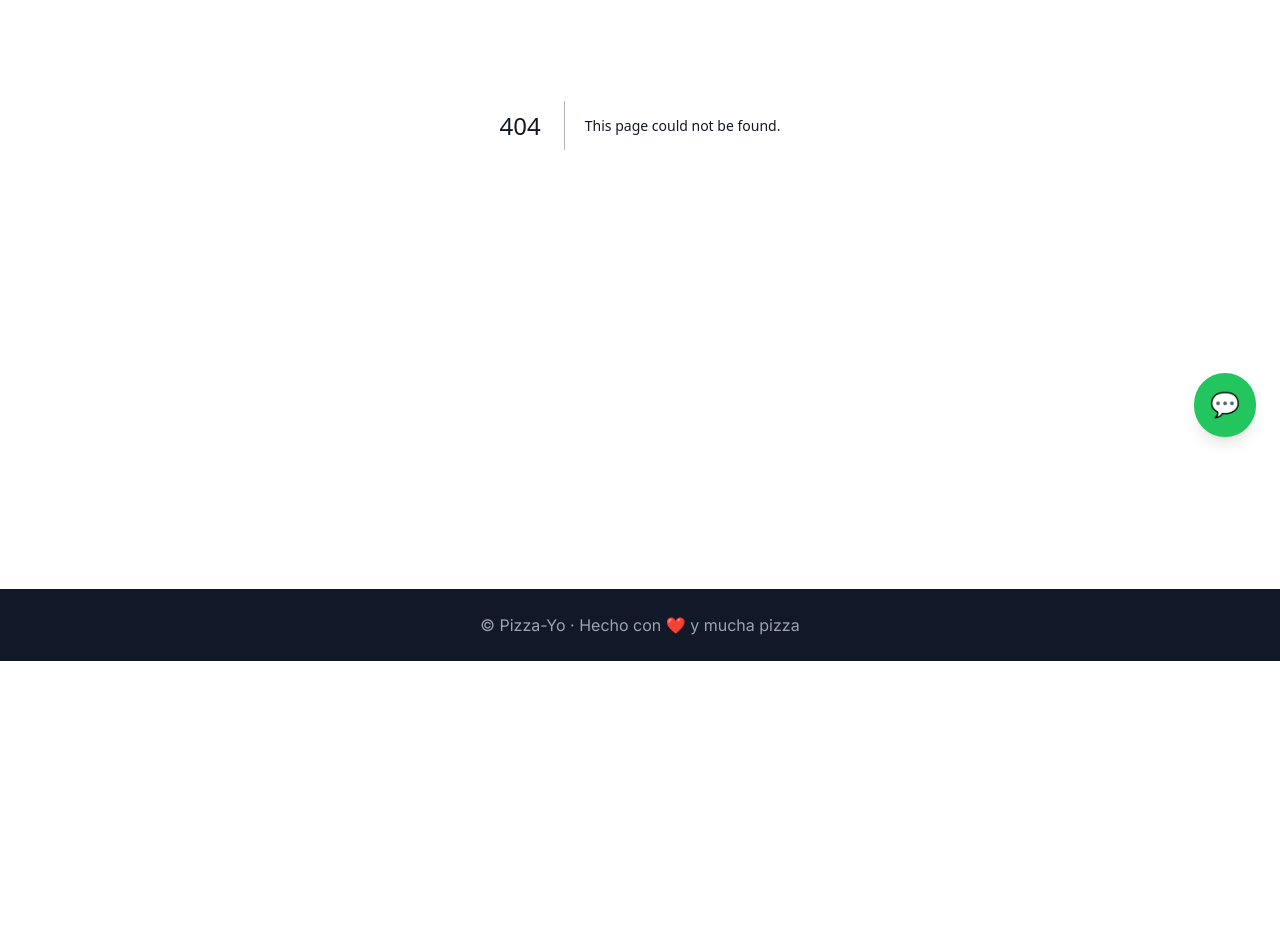
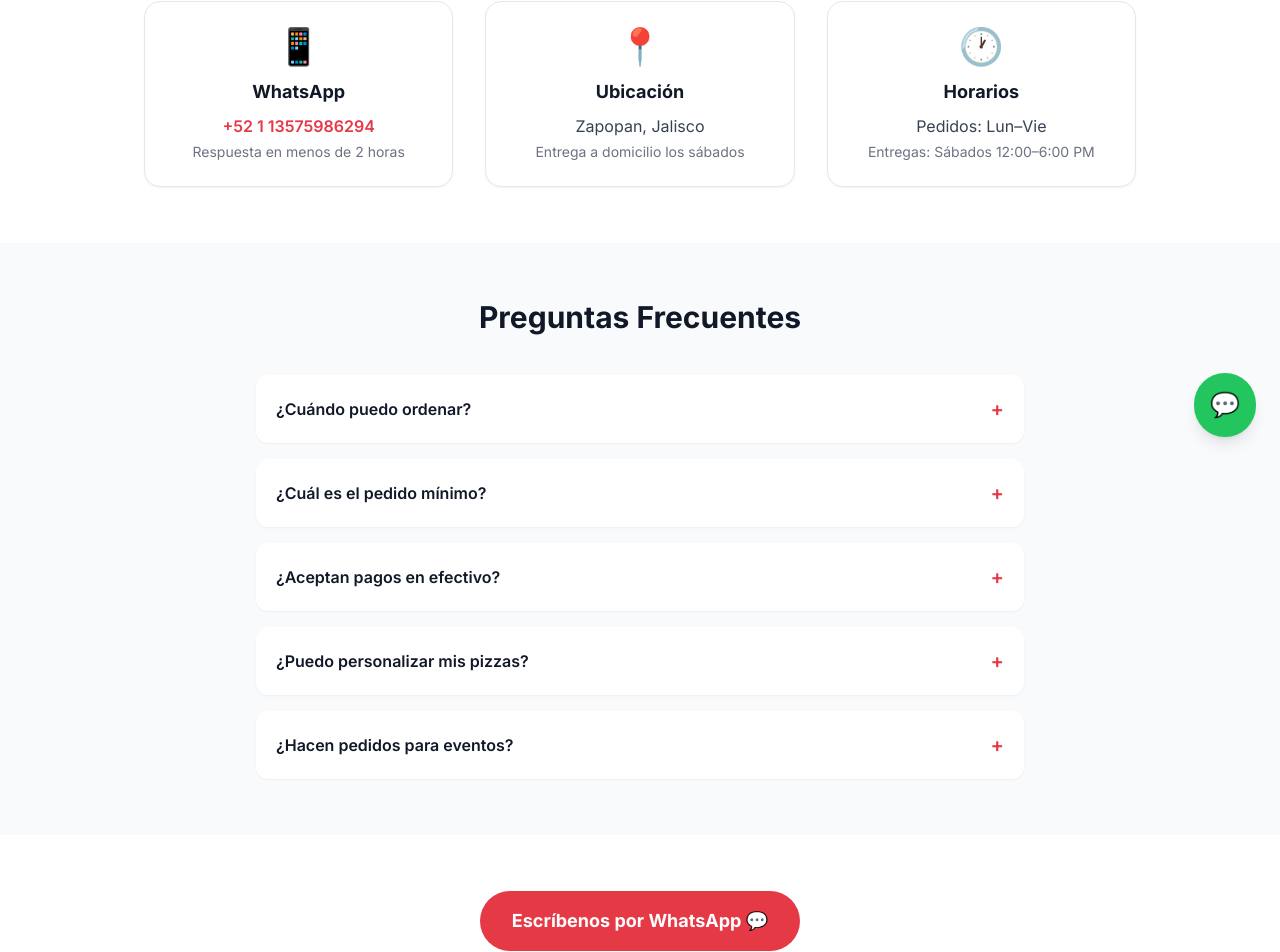
Before and after one commit to toodiaz/pizza-yo-website, a Next.js app: page /contacto in a window 1280 px wide. Before the commit this address had no page. Shown: the part 339-1291 px from the top of the page. Before the commit the page ends 1000 px from the top, so only its background shows below. Built offline with nearby package versions, Linux system fonts and the light colour scheme.

Commit message:
feat: add app/contacto/page.tsx

```diff
--- /dev/null
+++ b/app/contacto/page.tsx
@@ -0,0 +1,63 @@
+export default function ContactoPage() {
+  const faqs = [
+    { q: "¿Cuándo puedo ordenar?", a: "Los pedidos se reciben de lunes a viernes antes de las 10:00 PM. La entrega es cada sábado." },
+    { q: "¿Cuál es el pedido mínimo?", a: "Depende de tu zona: Zona Real mínimo 2 pizzas, Jardín Real y Valle Real mínimo 1 pizza." },
+    { q: "¿Aceptan pagos en efectivo?", a: "Sí, aceptamos efectivo al momento de la entrega y también transferencia bancaria anticipada." },
+    { q: "¿Puedo personalizar mis pizzas?", a: "¡Claro! Escríbenos por WhatsApp y te compartimos las opciones disponibles de la semana." },
+    { q: "¿Hacen pedidos para eventos?", a: "Sí, manejamos pedidos grandes con al menos 5 días de anticipación. Contáctanos para cotizar." },
+  ];
+
+  return (
+    <main className="min-h-screen">
+      <section className="bg-[#E63946] text-white py-16 px-4 text-center">
+        <h1 className="text-4xl md:text-5xl font-extrabold mb-4">Contáctanos</h1>
+        <p className="text-lg opacity-90">Estamos a un mensaje de distancia 🍕</p>
+      </section>
+
+      <section className="max-w-5xl mx-auto py-14 px-4 grid md:grid-cols-3 gap-8">
+        <div className="bg-white border rounded-2xl p-6 text-center shadow-sm">
+          <span className="text-4xl">📱</span>
+          <h3 className="font-bold text-lg mt-3 mb-2">WhatsApp</h3>
+          <a href="https://wa.me/521135759862943271" target="_blank" rel="noopener noreferrer"
+            className="text-[#E63946] font-semibold hover:underline">+52 1 13575986294</a>
+          <p className="text-sm text-gray-500 mt-1">Respuesta en menos de 2 horas</p>
+        </div>
+        <div className="bg-white border rounded-2xl p-6 text-center shadow-sm">
+          <span className="text-4xl">📍</span>
+          <h3 className="font-bold text-lg mt-3 mb-2">Ubicación</h3>
+          <p className="text-gray-700">Zapopan, Jalisco</p>
+          <p className="text-sm text-gray-500 mt-1">Entrega a domicilio los sábados</p>
+        </div>
+        <div className="bg-white border rounded-2xl p-6 text-center shadow-sm">
+          <span className="text-4xl">🕐</span>
+          <h3 className="font-bold text-lg mt-3 mb-2">Horarios</h3>
+          <p className="text-gray-700">Pedidos: Lun–Vie</p>
+          <p className="text-sm text-gray-500 mt-1">Entregas: Sábados 12:00–6:00 PM</p>
+        </div>
+      </section>
+
+      <section className="bg-gray-50 py-14 px-4">
+        <h2 className="text-3xl font-bold text-center mb-10">Preguntas Frecuentes</h2>
+        <div className="max-w-3xl mx-auto space-y-4">
+          {faqs.map((f, i) => (
+            <details key={i} className="bg-white rounded-xl p-5 shadow-sm group cursor-pointer">
+              <summary className="font-semibold text-gray-900 list-none flex justify-between items-center">
+                {f.q}
+                <span className="text-[#E63946] text-xl group-open:rotate-45 transition-transform">+</span>
+              </summary>
+              <p className="mt-3 text-gray-600 text-sm">{f.a}</p>
+            </details>
+          ))}
+        </div>
+      </section>
+
+      <section className="py-14 px-4 text-center">
+        <a href="https://wa.me/521135759862943271?text=¡Hola!%20Tengo%20una%20pregunta%20sobre%20Pizza-Yo"
+          target="_blank" rel="noopener noreferrer"
+          className="inline-block bg-[#E63946] text-white font-bold px-8 py-4 rounded-full text-lg hover:bg-red-700 transition">
+          Escríbenos por WhatsApp 💬
+        </a>
+      </section>
+    </main>
+  );
+}
```
